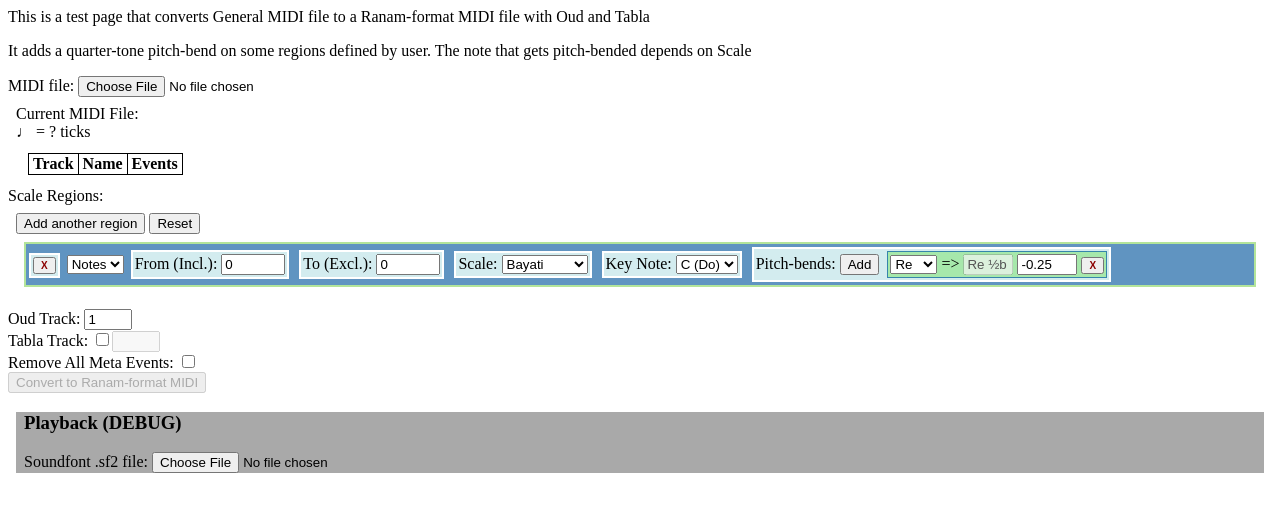
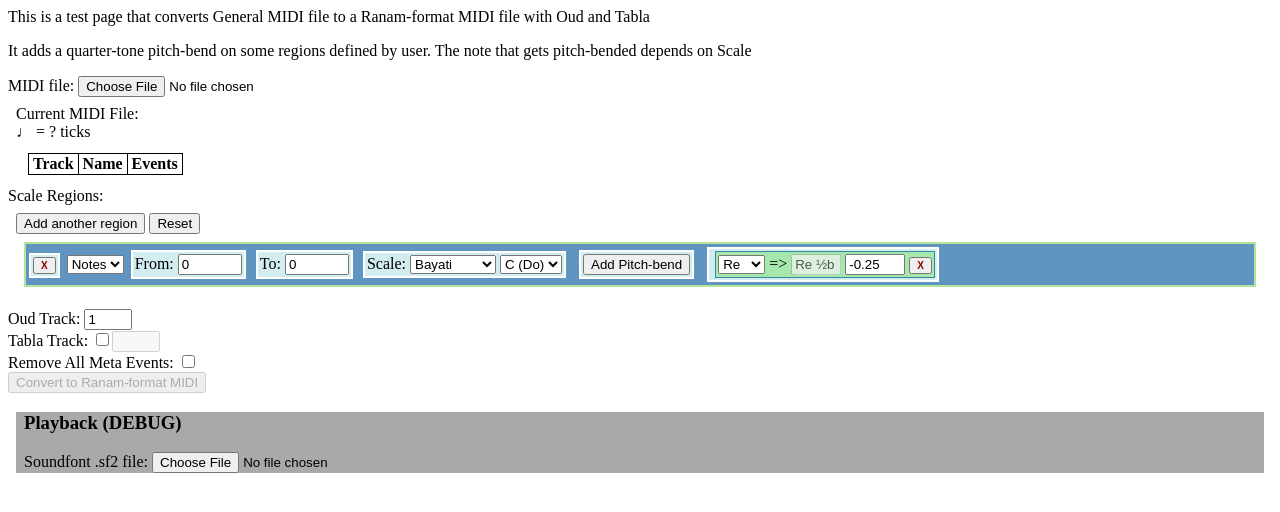
Before and after one commit to klesun-misc/ranam-test, a plain HTML site: page index.html in a window 1280 px wide. Drawn offline with Linux system fonts and the light colour scheme.

Commit message:
Correct UI: make labels more compact

```diff
--- a/index.html
+++ b/index.html
@@ -38,9 +38,11 @@
                     <option>Notes</option>
                     <option>Ticks</option>
                 </select>
-                <span>From (Incl.): <input type="number" value="0" step="1" min="0" max="100" class="from"/></span>
-                <span>To (Excl.): <input type="number" value="0" step="1" min="0" max="100" class="to"/></span>
-                <span>Scale: <select class="scale">
+                <span title="Inclusive">From: <input type="number" value="0" step="1" min="0" max="100" class="from"/></span>
+                <span title="Exclusive">To: <input type="number" value="0" step="1" min="0" max="100" class="to"/></span>
+                <span>
+                    Scale:
+                    <select class="scale">
                         <option>Bayati</option>
                         <option>Saba</option>
                         <option>Sikah</option>
@@ -50,8 +52,8 @@
                         <option>Kurd</option>
                         <option>Ajam</option>
                         <option value="">---</option>
-                </select></span>
-                <span>Key Note: <select class="key-note">
+                    </select>
+                    <select class="key-note">
                         <option value="Do">C (Do)</option> <!-- 0 -->
                         <option value="Re">D (Re)</option> <!-- 1 -->
                         <option value="Mi">E (Mi)</option> <!-- 2 -->
@@ -59,11 +61,13 @@
                         <option value="So">G (So)</option> <!-- 4 -->
                         <option value="La">A (La)</option> <!-- 5 -->
                         <option value="Si">B (Si)</option> <!-- 6 -->
-                </select></span>
+                    </select>
+                </span>
+                <span style="margin: 6px;"> <!-- margin so that  panel did not change size when pitch bend blocks move -->
+                    <button type="button" class="add-pitch-bend" onclick="alert('TODO: implement!');">Add Pitch-bend</button>
+                </span>
+                <span>
                     <span class="no-pitch-bend-msg" style="display: none">no pitch bend</span>
-                <span>
-                    Pitch-bends:
-                    <button type="button" class="add-pitch-bend" onclick="alert('TODO: implement!');">Add</button>
                     <span class="pitch-bend-list">
                         <span>
                             <select class="pitched-note">
```
Lines whose indentation alone changed are shown as unchanged.
